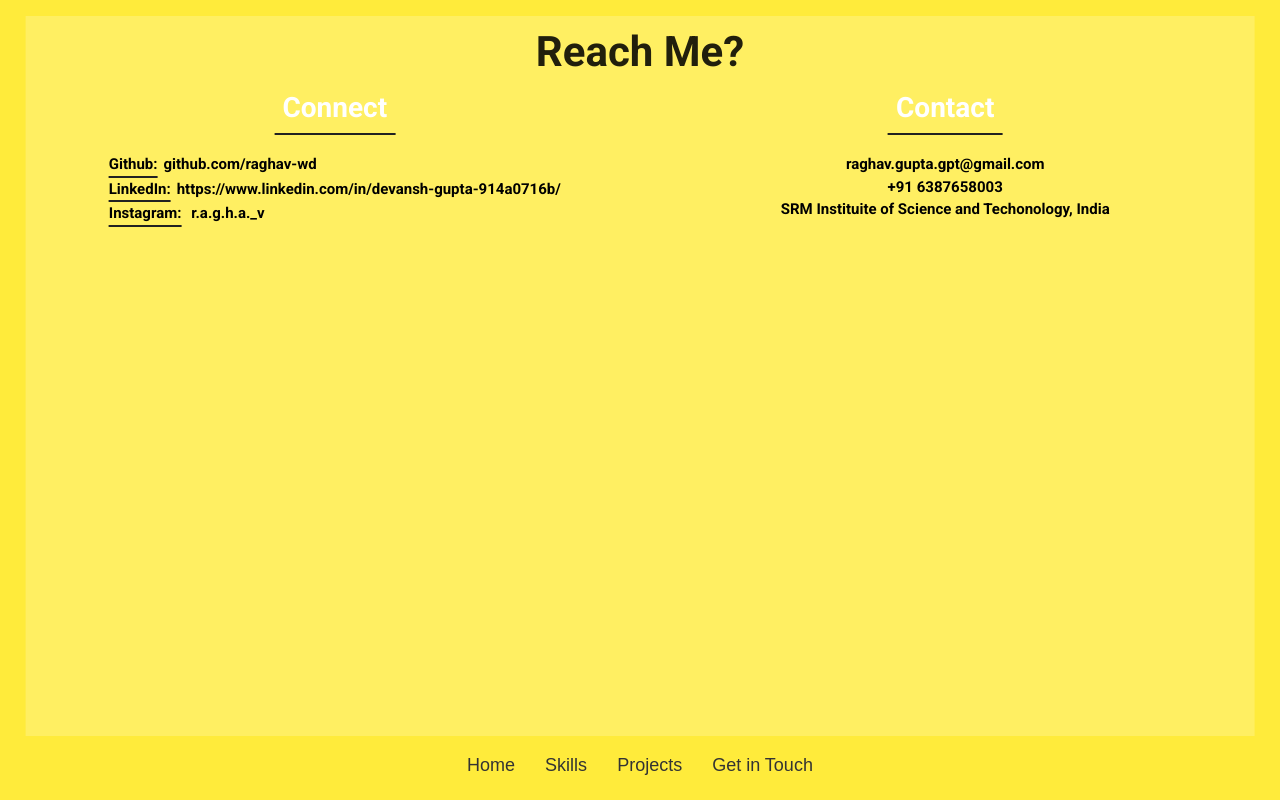
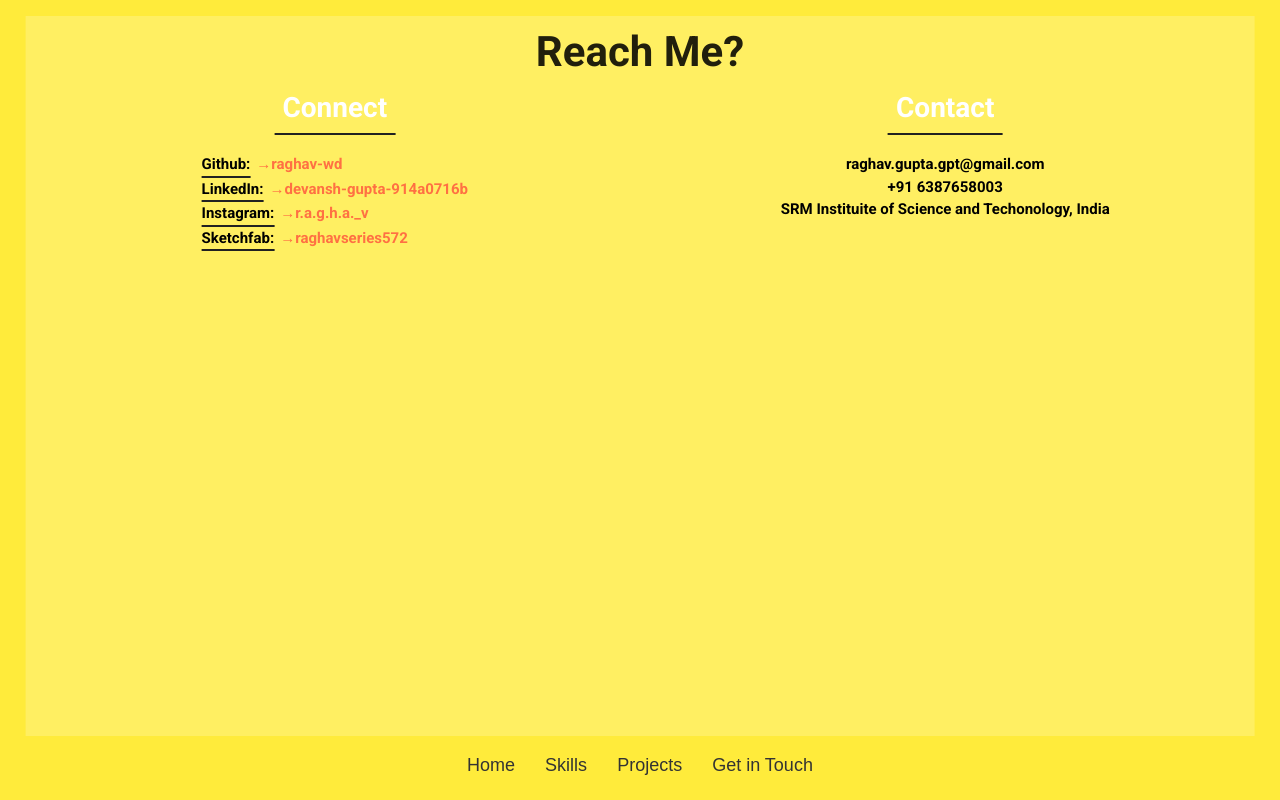
Before and after one commit to raghav-wd/hey, a React (Create React App) app: page / in a window 1280 px wide. Both pictures are taken after a click on the element "Get in Touch". Built offline with nearby package versions, Linux system fonts and the light colour scheme; no server answers.

Commit message:
homepage as '.' and social links updated

```diff
--- a/src/index.css
+++ b/src/index.css
@@ -23,3 +23,9 @@ img[src="https://cdn.000webhost.com/000webhost/logo/footer-powered-by-000webhost
   height: 0;
   opacity: 0;
 }
+a{
+  color: #ff7043;
+}
+a::before{
+  content: '→';
+}
--- a/src/pages/GetInTouch.js
+++ b/src/pages/GetInTouch.js
@@ -12,9 +12,10 @@ class GetInTouch extends React.Component {
                                 <div className="g-subhead">Connect</div>
                                 <div className="center-container center-align">
                                     <div className="g-subbody black-text left-align i-b">
-                                    <div><div className="underlined">Github:</div><div className="black-text text-darken-2 i-b">github.com/raghav-wd</div></div>
-                                    <div><div className="underlined">LinkedIn:</div><div className="black-text text-darken-2 i-b">https://www.linkedin.com/in/devansh-gupta-914a0716b/</div></div>
-                                    <div><div className="underlined">Instagram:</div><div className="black-text text-darken-2 i-b"></div> r.a.g.h.a._v</div>
+                                    <div><div className="underlined">Github:</div><div className="black-text text-darken-2 i-b"><a target="_blank" href="#">raghav-wd</a></div></div>
+                                    <div><div className="underlined">LinkedIn:</div><div className="black-text text-darken-2 i-b"><a target="_blank" href="https://www.linkedin.com/in/devansh-gupta-914a0716b">devansh-gupta-914a0716b</a></div></div>
+                                    <div><div className="underlined">Instagram:</div><div className="black-text text-darken-2 i-b"><a target="_blank" href="https://instagram.com/r.a.g.h.a._v">r.a.g.h.a._v</a></div></div>
+                                    <div><div className="underlined">Sketchfab:</div><div className="black-text text-darken-2 i-b"><a target="_blank" href="https://sketchfab.com/raghavseries572">raghavseries572</a></div></div>
                                 </div>
                                 </div>
                             </div>
```
